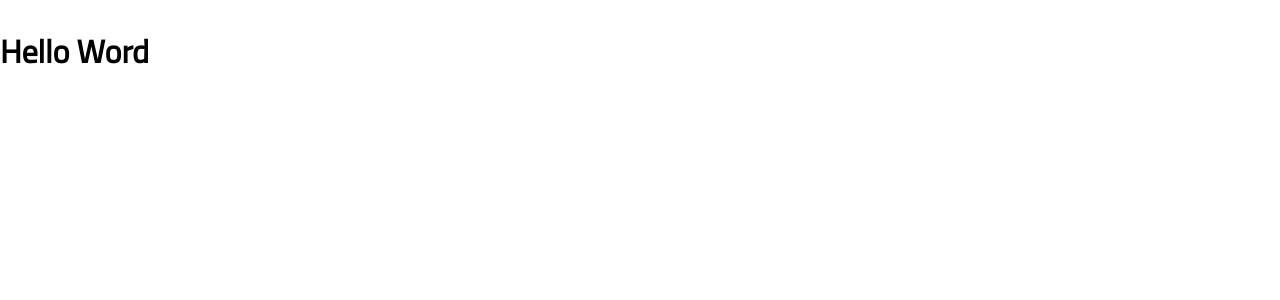
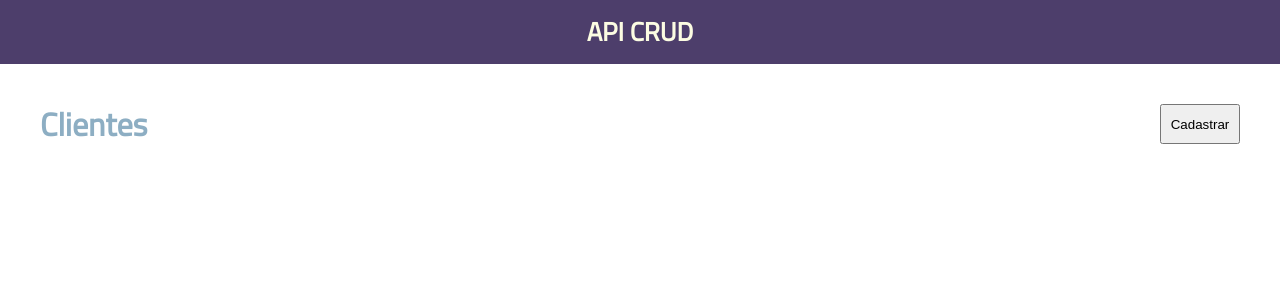
Before and after one commit to marcelogomes90/crud-react, a React (Vite) app: page / in a window 1280 px wide. Shown: the top 300 px of the page. Built offline with nearby package versions, Linux system fonts and the light colour scheme.

Commit message:
feat: create components

```diff
--- a/src/App.jsx
+++ b/src/App.jsx
@@ -1,3 +1,5 @@
+import Header from "./components/header/Header"
+import Registration from "./components/registration/registration"
 import GlobalStyle from "./styles/globalStyle"
 
 function App() {
@@ -5,7 +7,8 @@ function App() {
   return (
     <>
       <GlobalStyle />
-      <h1>Hello Word</h1>
+      <Header />
+      <Registration />
     </>
 
   )
--- /dev/null
+++ b/src/components/header/Header.jsx
@@ -0,0 +1,12 @@
+import Container from "./container";
+import Title from "./title";
+
+function Header() {
+    return (
+        <Container>
+            <Title>API CRUD</Title>
+        </Container>
+    )
+}
+
+export default Header;
--- /dev/null
+++ b/src/components/header/container.js
@@ -0,0 +1,13 @@
+import styled from "styled-components";
+
+const Container = styled.header`
+
+    height: 4rem;
+    width: 100vw;
+    background-color: #4d3e6b;
+    line-height: 4rem;
+    text-align: center;
+
+`
+
+export default Container;
--- /dev/null
+++ b/src/components/header/title.js
@@ -0,0 +1,11 @@
+import styled from "styled-components";
+
+const Title = styled.h1`
+
+    margin: 0;
+    color: #fcfce2;
+    font-size: 26px;
+
+`
+
+export default Title;
--- /dev/null
+++ b/src/components/registration/button.js
@@ -0,0 +1,9 @@
+import styled from "styled-components";
+
+const Button = styled.button`
+
+    height: 40px;
+    width: 80px;
+`
+
+export default Button;
--- /dev/null
+++ b/src/components/registration/container.js
@@ -0,0 +1,12 @@
+import styled from "styled-components";
+
+const Container = styled.header`
+
+    display: flex;
+    justify-content: space-between;
+    align-items: center;
+    margin: 30px 40px;
+
+`
+
+export default Container;
--- /dev/null
+++ b/src/components/registration/registration.jsx
@@ -0,0 +1,14 @@
+import Button from "./button";
+import Container from "./container";
+import Title from "./title";
+
+function Registration() {
+    return (
+        <Container>
+            <Title>Clientes</Title>
+            <Button>Cadastrar</Button>
+        </Container>
+    )
+}
+
+export default Registration;
--- /dev/null
+++ b/src/components/registration/title.js
@@ -0,0 +1,10 @@
+import styled from "styled-components";
+
+const Title = styled.h1`
+
+    margin: 0;
+    color: #8daec3;
+
+`
+
+export default Title;
--- /dev/null
+++ b/src/components/table/container.js
@@ -0,0 +1,9 @@
+import styled from "styled-components";
+
+const Container = styled.header`
+
+    margin: 0 40px;
+
+`
+
+export default Container;
```
